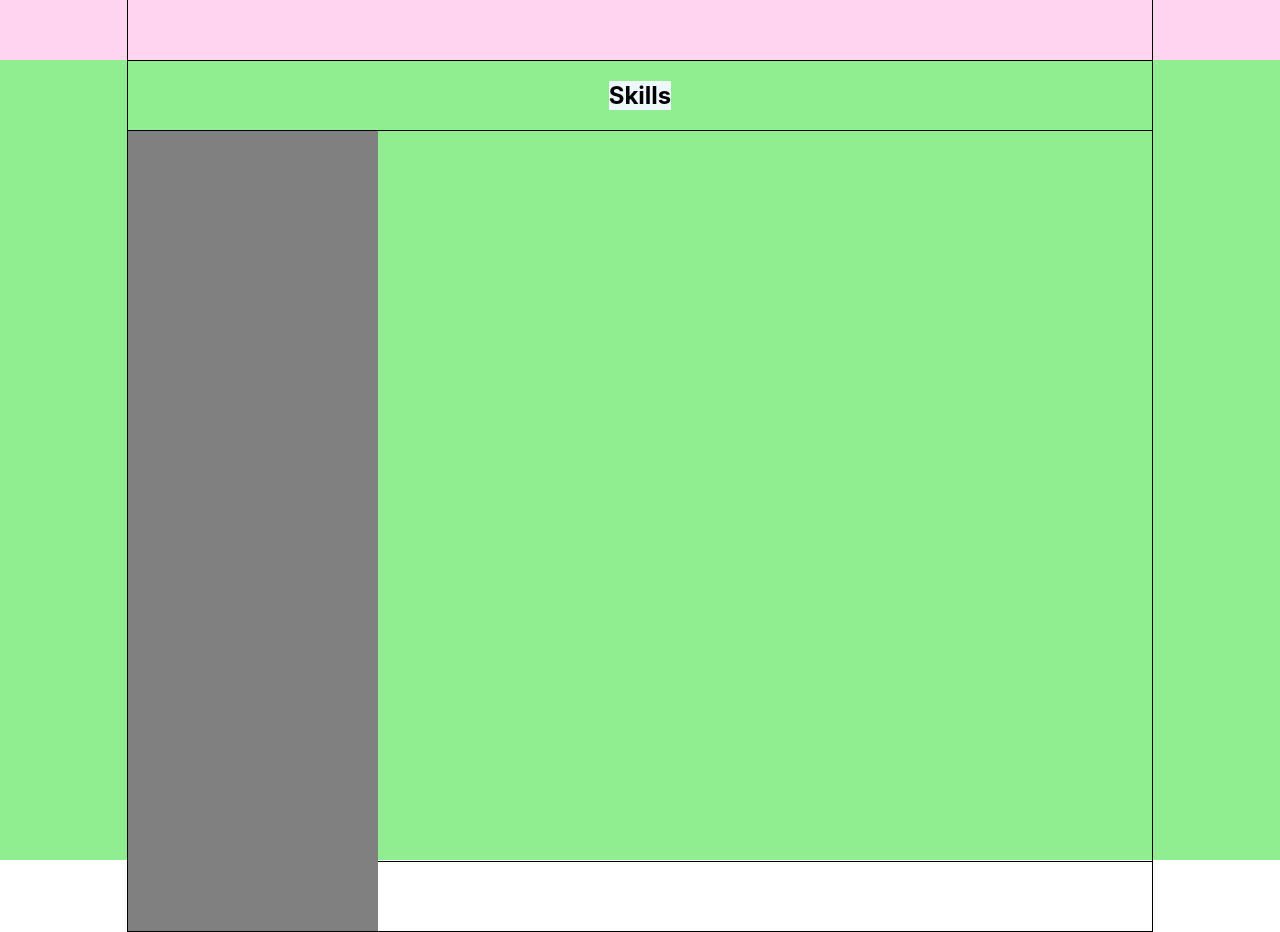
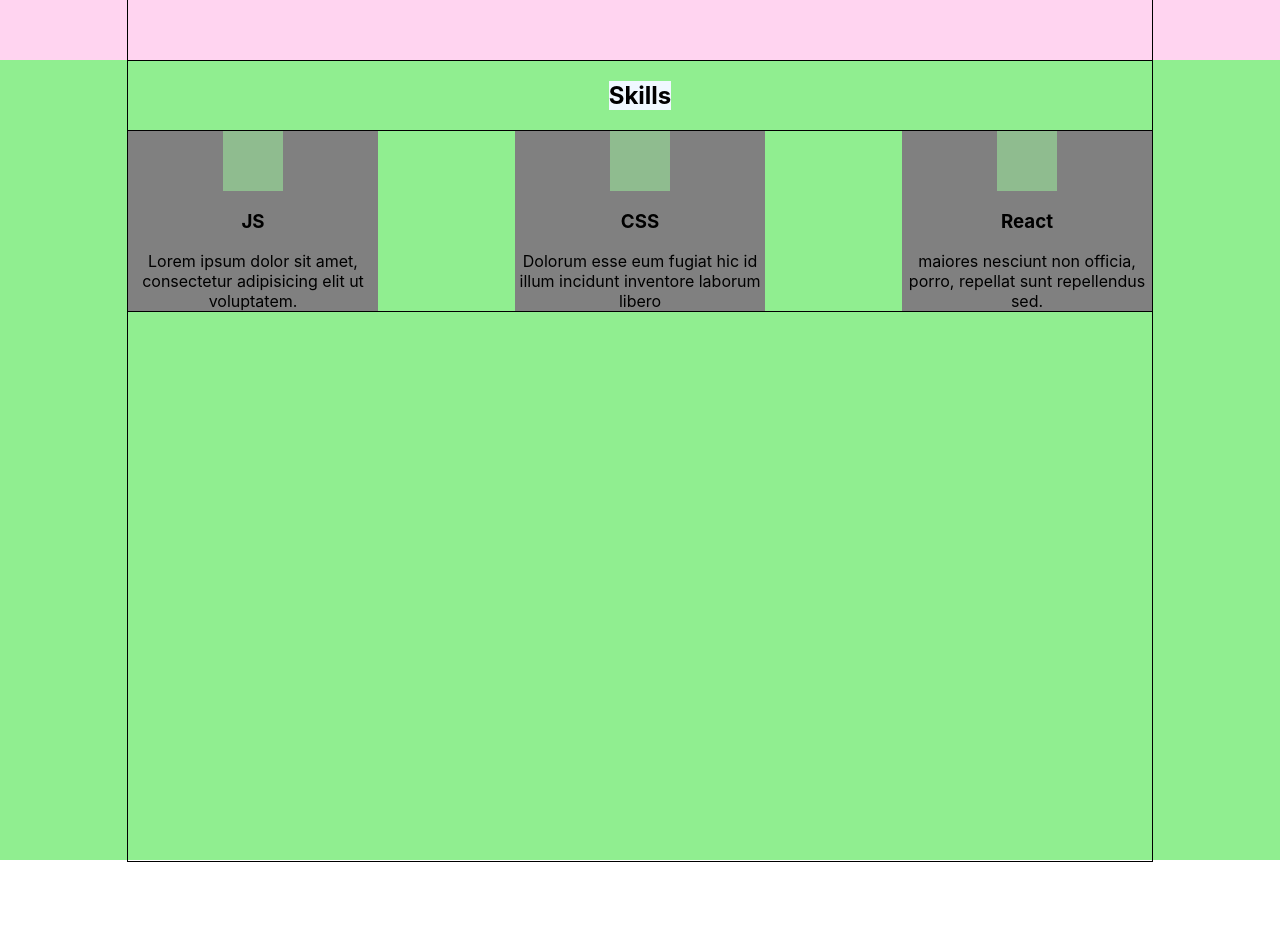
Before and after one commit to KirillDolzhenkov/portfolio, a React (Create React App) app: page / in a window 1280 px wide. Shown: the part 820-1752 px from the top of the page. After the commit the page ends 1682 px from the top, so only its background shows below. Built offline with nearby package versions, Linux system fonts and the light colour scheme.

Commit message:
added description of skills

```diff
--- a/src/components/Skills/Skill/Skill.js
+++ b/src/components/Skills/Skill/Skill.js
@@ -2,11 +2,12 @@ import React from "react"
 
 import style from "./Skill.module.css"
 
-
-const Skill = () => {
+const Skill = (props) => {
     return (
         <div className={style.skill}>
-
+            <div className={style.icon}></div>
+            <h3>{props.title}</h3>
+            <div className={props.description}>{props.description}</div>
         </div>
     )
 }
--- a/src/components/Skills/Skill/Skill.module.css
+++ b/src/components/Skills/Skill/Skill.module.css
@@ -1,5 +1,14 @@
 .skill{
     width: 250px;
-    height: 100vh;
     background-color: gray;
+    display: flex;
+    flex-direction: column;
+    align-items: center;
+    text-align: center;
 }
+
+.icon{
+    width: 60px;
+    height: 60px;
+    background-color: darkseagreen;
+}
--- a/src/components/Skills/Skills.js
+++ b/src/components/Skills/Skills.js
@@ -10,8 +10,11 @@ const Skills = () => {
             <div className={`${styleContainer.container} ${style.skillsContainer}`}>
                 <h2 className={style.title}>Skills</h2>
                 <div className={style.skills}>
-                    <Skill/>
+                    <Skill title={"JS"} description={"Lorem ipsum dolor sit amet, consectetur adipisicing elit ut voluptatem."}/>
+                    <Skill title={"CSS"} description={"Dolorum esse eum fugiat hic id illum incidunt inventore laborum libero"}/>
+                    <Skill title={"React"} description={"maiores nesciunt non officia, porro, repellat sunt repellendus sed."}/>
                 </div>
+
             </div>
         </div>
     )
--- a/src/components/Skills/Skills.module.css
+++ b/src/components/Skills/Skills.module.css
@@ -16,4 +16,6 @@
 .skills {
     border: 1px solid;
     width: 100%;
+    display: flex;
+    justify-content: space-between;
 }
```
